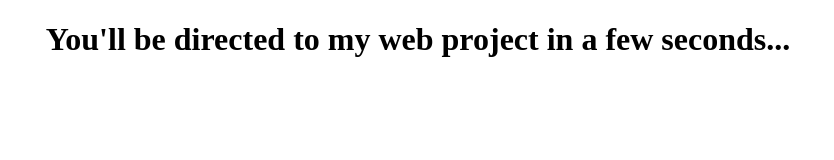
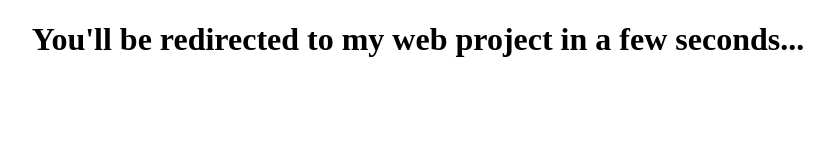
Before and after one commit to starkalukas/StarkaLukas.github.io, a plain HTML site: page index.html in a window 1280 px wide. Shown: the whole page, without its empty margins (222-1056 px from the left). Drawn offline with Linux system fonts and the light colour scheme.

Commit message:
fixed text

```diff
--- a/index.html
+++ b/index.html
@@ -9,7 +9,7 @@
     <link rel="stylesheet" type="text/css" media="screen" href="./style/style.css" />
 </head>
 <body>
-    <h1>You'll be directed to my web project in a few seconds...</h1>
+    <h1>You'll be redirected to my web project in a few seconds...</h1>
     <script src="./script/script.js"></script>
 </body>
 </html>
```
